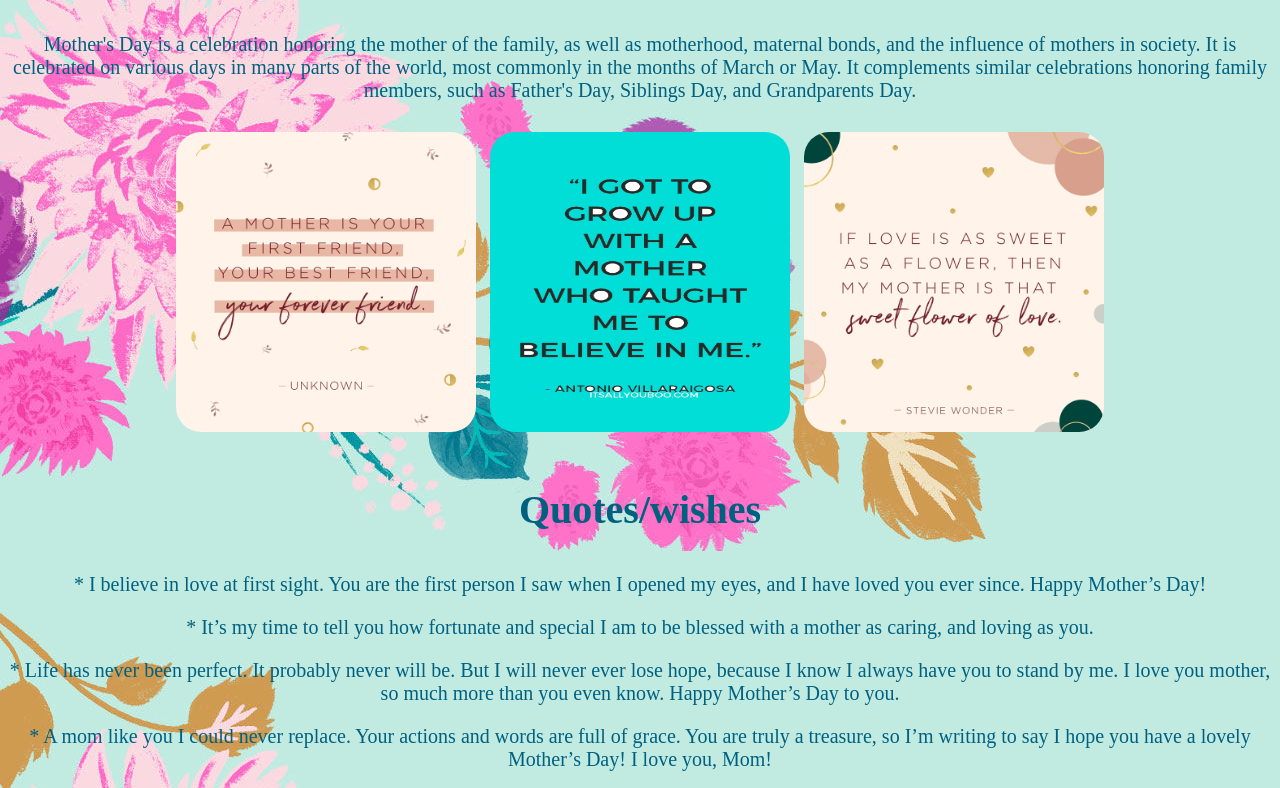
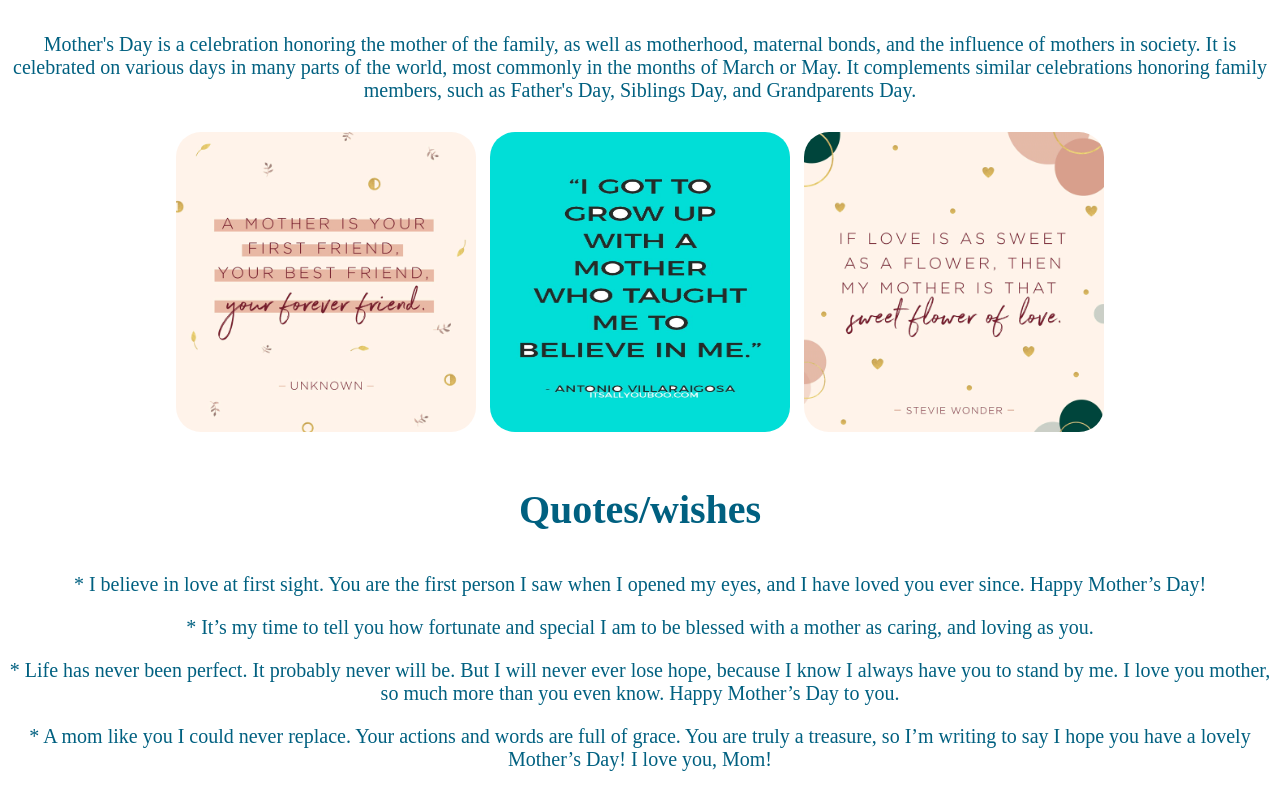
Before and after one commit to MahamSiddiqui/Mothers-day, a plain HTML site: page index.html in a window 1280 px wide. Shown: the part 249-1037 px from the top of the page. Drawn offline with Linux system fonts and the light colour scheme; grey boxes are pictures that could not be loaded.

Commit message:
Add files via upload

```diff
--- a/style.css
+++ b/style.css
@@ -1,5 +1,5 @@
 body{
-    background-image: url("mothers/nav.jpg");
+    background-image: url("mothers\nav.jpg");
     font-family: 'Josefin Slab', serif;
 
 
```
